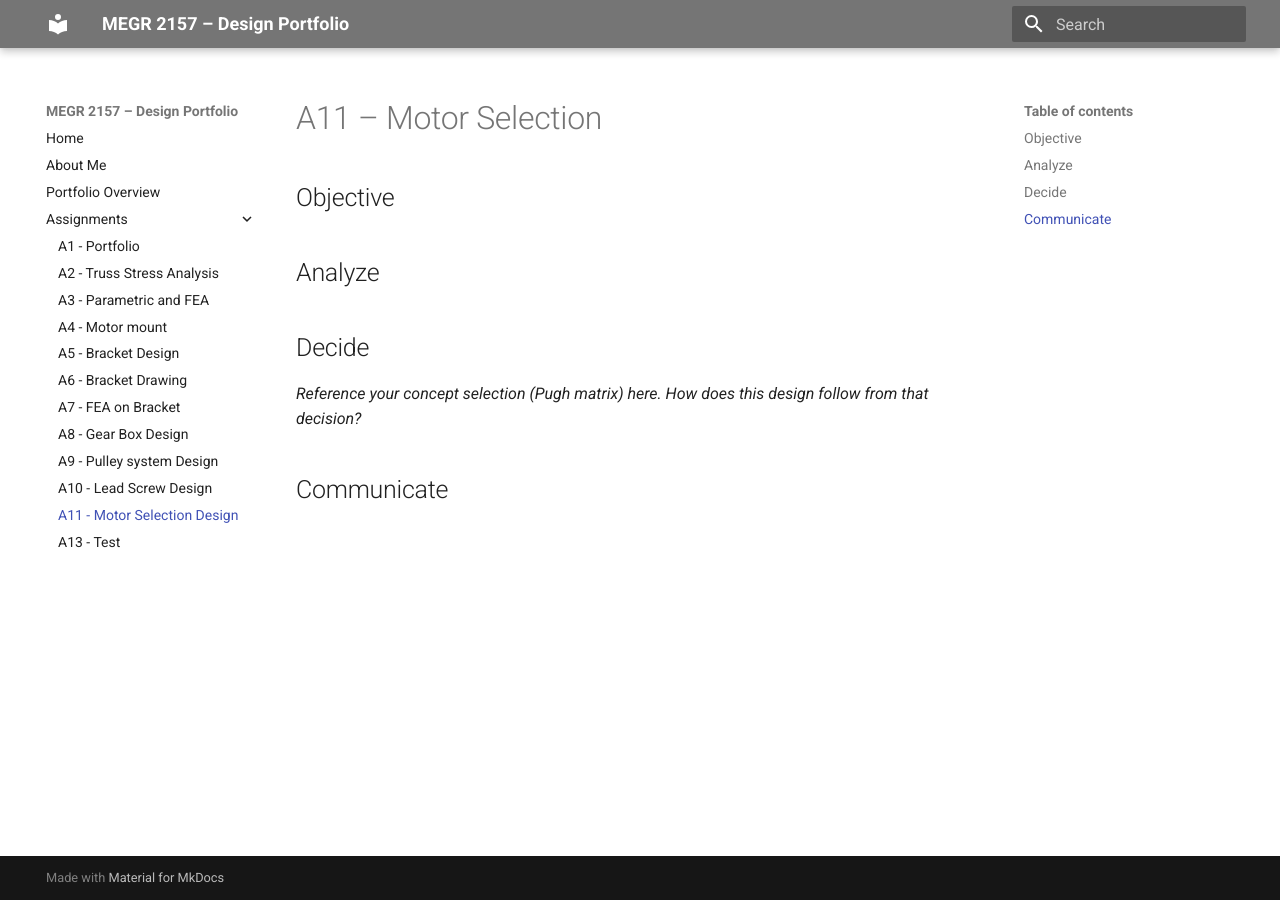
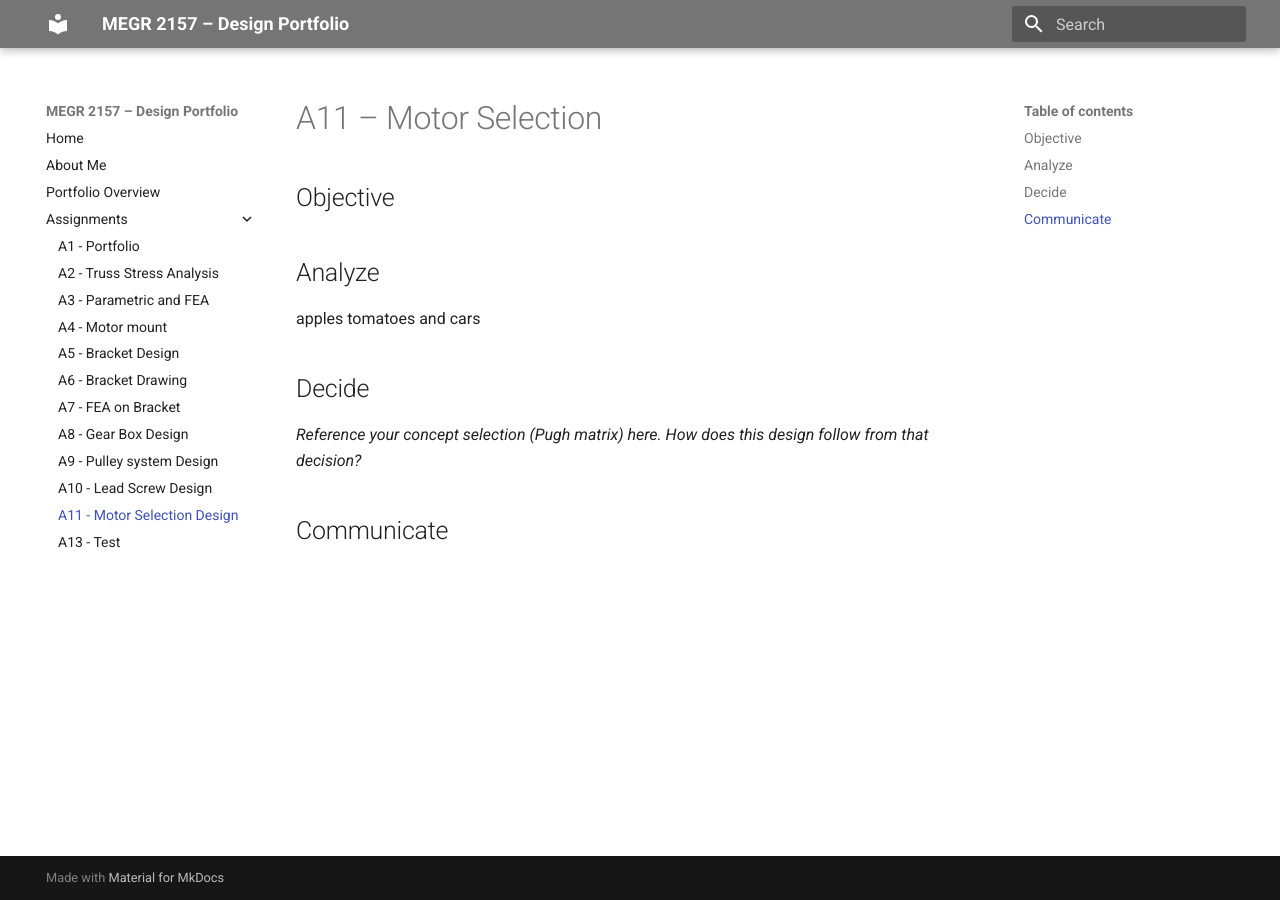
Before and after one commit to JHernPR/MEGR-2157-portfolio, an MkDocs documentation site: the page built from docs/assignments/a11/index.md, in a window 1280 px wide. Built offline with MkDocs 1.6.1 and Material for MkDocs 9.7.7, drawn with Linux system fonts in a browser that asks for light colours.

Commit message:
Update index.md

```diff
--- a/docs/assignments/a11/index.md
+++ b/docs/assignments/a11/index.md
@@ -4,7 +4,7 @@
 
 
 ## Analyze
-
+apples tomatoes and cars
 
 ## Decide
 _Reference your concept selection (Pugh matrix) here. How does this design follow from that decision?_
```
